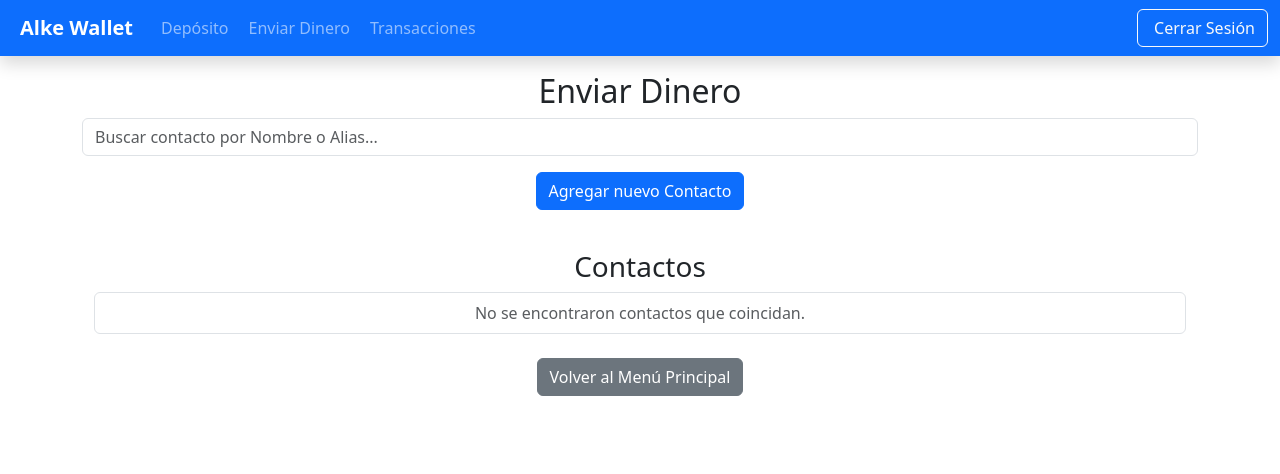
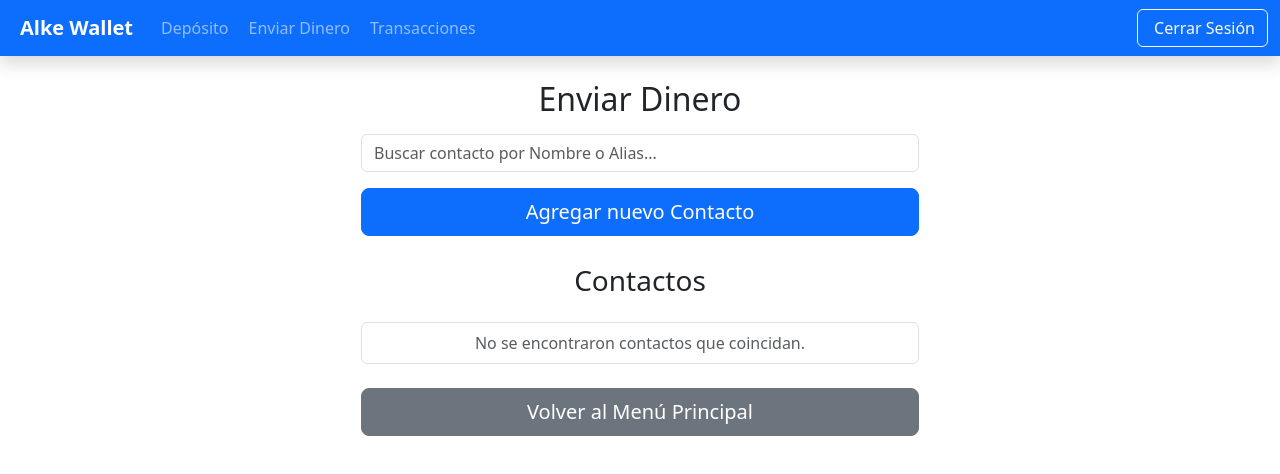
Before and after one commit to jeberoizac/Alke-Wallet, a plain HTML site: page sendmoney.html in a window 1280 px wide. Drawn offline with nearby package versions, Linux system fonts and the light colour scheme.

Commit message:
Ajuste de ancho y estilo en deposit.html antes de fusionar

```diff
--- a/sendmoney.html
+++ b/sendmoney.html
@@ -43,11 +43,12 @@
             </div>
         </div>
     </nav>
-<section class="container mt-3 text-center">
-    <h2>Enviar Dinero</h2>
+<section class="container mt-3 text-center ">
+  <div class="col-md-6 mx-auto">
+    <h2 class="mt-4 mb-3">Enviar Dinero</h2>
 
     <!-- Buscador -->
-    <form id="searchForm" class="mb-3">
+    <form id="searchForm" class="mb-3 ">
       <input
         type="text"
         class="form-control mb-2"
@@ -57,13 +58,13 @@
     </form>
 
     <!-- Botón que abre modal -->
-    <button class="btn btn-primary mb-3" data-bs-toggle="modal" data-bs-target="#modalContacto">
+    <button class="btn btn-primary mb-1 w-100 btn-lg" data-bs-toggle="modal" data-bs-target="#modalContacto">
       Agregar nuevo Contacto
     </button>
 
     <!-- Lista de contactos -->
-    <div class="container mt-4">
-      <h3>Contactos</h3>
+    <div class="container mt-4 p-0">
+      <h3 class="mb-4 mt-0">Contactos</h3>
       <ul class="list-group" id="listaContactos"></ul>
 
       <button class="btn btn-success mt-3" id="btnEnviar" style="display: none;">Enviar Dinero</button>
@@ -72,8 +73,9 @@
     </div>
 
     <div class="mt-4">
-      <a href="menu.html" class="btn btn-secondary">Volver al Menú Principal</a>
+      <a href="menu.html" class="btn btn-secondary w-100 btn-lg mb-3">Volver al Menú Principal</a>
     </div>
+  </div>
 </section>
 
 <!-- MODAL CONTACTO -->
```
Also changed, not shown: deposit.html (+2 -2 lines), transactiones.html (+2 -2 lines).
